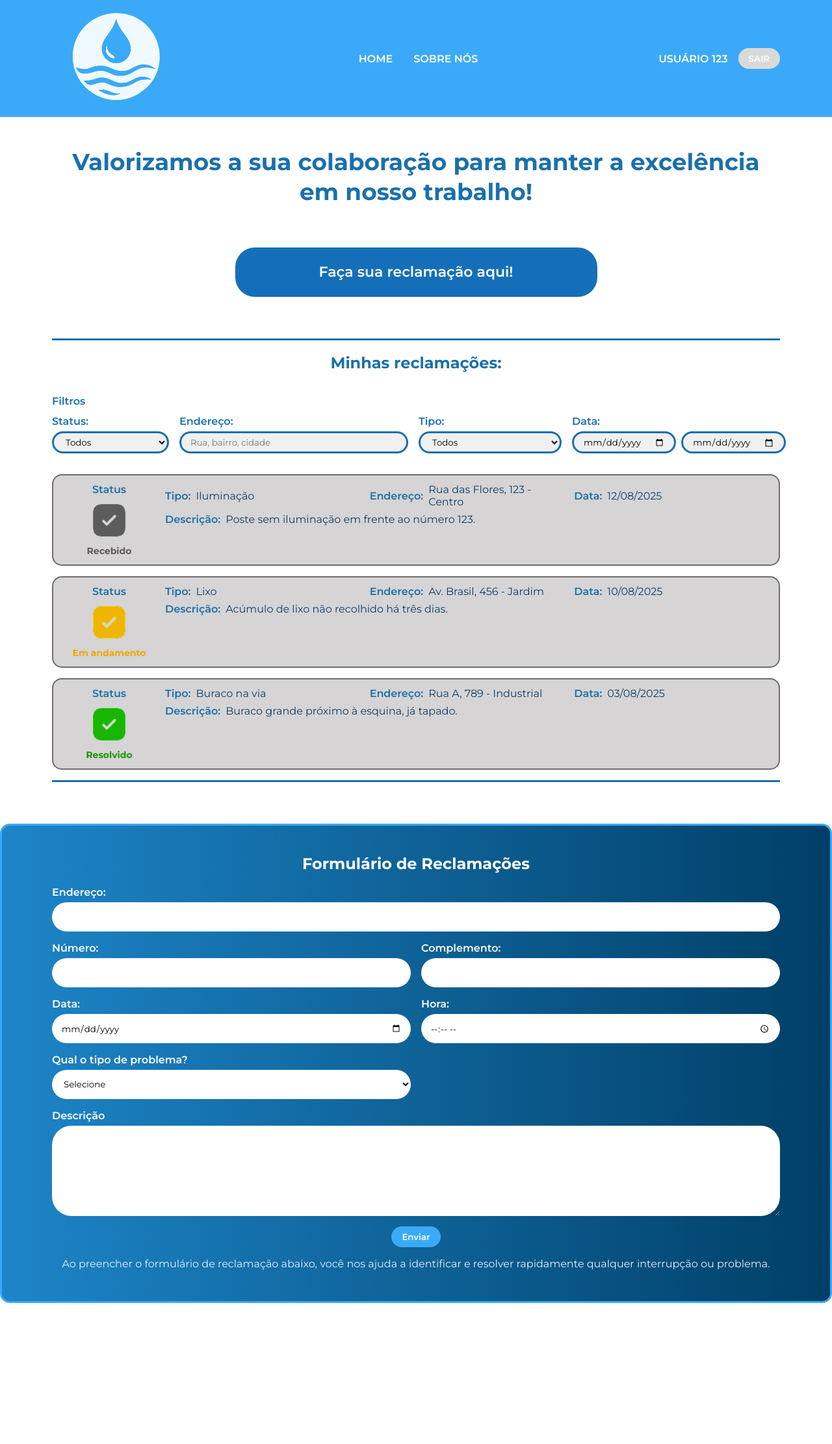
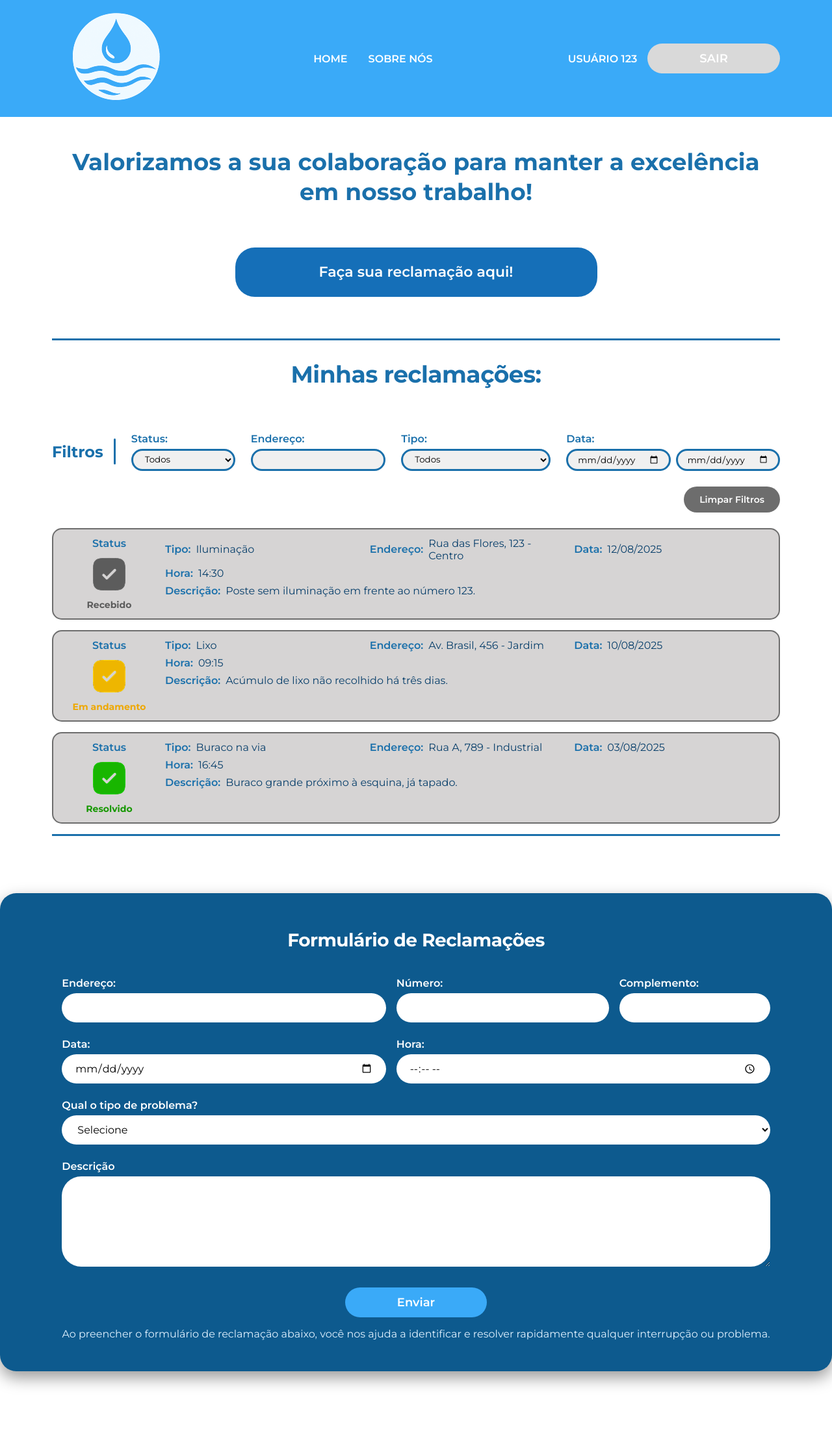
Before and after one commit to pablomontalvao/trabalho-dev-web1, a PHP site: page /html/areaCliente.html in a window 1280 px wide. Shown: the whole page at 65% size. Before the commit the page ends 2006 px from the top, so only its background shows below. Run offline with PHP 8.4, Linux system fonts and the light colour scheme.

Commit message:
quaseprinto

```diff
--- a/css/areaCliente.css
+++ b/css/areaCliente.css
@@ -90,11 +90,17 @@ textarea {
 
 /* Buttons */
 .btn {
-  padding: 8px 16px;
+    padding: 12px 80px;
+    font-size: 18px;
     border-radius: 30px;
     border: none;
     cursor: pointer;
     font-weight: 600;
+    transition: all 0.2s ease-in-out;
+}
+
+.btn:hover {
+    background-color: #1d85c8;
 }
 
 .btn--ghost {
@@ -103,9 +109,10 @@ textarea {
 }
 
 .btn--primary {
-  background: var(--brand-300);
+    background: var(--brand-300, #3aaaf8);
     color: #fff;
 }
+
 
 /* Hero */
 .hero {
@@ -143,6 +150,10 @@ textarea {
 .section__title {
   text-align: center;
   color: var(--brand-800);
+  font-size: 36px; /* Aumenta o tamanho da fonte */
+  font-weight: 700; /* Garante que o texto seja "bold" */
+  margin-bottom: 40px; /* Adiciona mais espaço abaixo do título */
+  letter-spacing: -0.5px; /* Ajuste fino no espaçamento das letras */
 }
 
 .rule {
@@ -165,9 +176,40 @@ textarea {
 
 .filters__row {
   margin-top: 12px;
-  display: grid;
-  grid-template-columns: 180px 1fr 220px 320px;
+  display: flex; /* MUDANÇA: Usar Flexbox para alinhar os itens */
+  align-items: center; /* Alinha verticalmente todos os itens */
+  gap: 24px; /* Espaço entre os filtros */
+  flex-wrap: wrap; /* Permite que os filtros quebrem para a linha de baixo em telas menores */
+}
+
+.filters__title-container {
+  display: flex;
+  align-items: center;
   gap: 16px;
+  height: 40px; /* Altura para alinhar com os inputs */
+}
+
+.filters__title {
+  color: var(--brand-800);
+  font-size: 24px;
+  font-weight: 700;
+  margin: 0;
+}
+
+.filters__divider {
+  width: 3px;
+  height: 100%;
+  background-color: var(--brand-800);
+  border-radius: 2px;
+}
+
+#clear-filters-btn {
+  padding: 8px 24px;
+  font-size: 14px;
+  height: 40px;
+  background-color: var(--muted);
+  color: var(--text-light); /* Garante o texto branco como na imagem */
+  margin-left: auto;
 }
 
 .field {
@@ -177,7 +219,9 @@ textarea {
 }
 
 .field--wide {
-  grid-column: span 1;
+  flex-grow: 1;
+  flex-shrink: 1;
+  min-width: 150px;
 }
 
 .field--dates .date-range {
@@ -192,8 +236,7 @@ textarea {
 }
 
 .field input,
-.field select,
-.field textarea {
+.field select{
   background: #f0f0f0;
   border: 3px solid var(--brand-800);
   border-radius: 30px;
@@ -209,6 +252,14 @@ textarea {
 }
 
 .field--dates input { height: 34px; }
+
+.no-results {
+  text-align: center;
+  padding: 48px 24px;
+  color: var(--brand-800);
+  font-weight: 600;
+  font-size: 18px;
+}
 
 .cards {
   list-style: none;
@@ -226,9 +277,13 @@ textarea {
   border: 2px solid var(--card-border);
   border-radius: 15px;
   padding: 12px 16px;
-  /* Garante que os cards sejam sempre visíveis */
-  visibility: visible;
-  opacity: 1;
+  cursor: pointer;
+  transition: transform 0.2s ease, box-shadow 0.2s ease;
+}
+
+.card:hover {
+  transform: translateY(-2px);
+  box-shadow: 0 6px 20px rgba(0, 0, 0, 0.1);
 }
 
 .card__status {
@@ -265,6 +320,12 @@ textarea {
   color: var(--ok);
 }
 
+.card__body {
+  display: flex;
+  flex-direction: column;
+  gap: 12px;
+}
+
 .card__grid {
   display: grid;
   grid-template-columns: 1fr 1fr 1fr;
@@ -293,17 +354,19 @@ textarea {
 
 /* Form section with gradient panel */
 .form-section {
-  margin: 64px 0;
-  background: linear-gradient(90deg, #1d85c8 0%, #003f67 100%);
-  border: 3px solid #3aaaf8;
-  border-radius: 15px;
-  padding: 24px 0 32px;
+    margin: 64px auto;
+    max-width: 1300px;
+    background: #0d5a8e;
+    border-radius: 25px;
+    padding: 32px 48px;
     color: #fff;
+    box-shadow: 0 10px 25px rgba(0, 0, 0, 0.4);
 }
 
 .section__title--light {
     color: #fff;
     text-align: center;
+    font-size: 28px;
 }
 
 .form {
@@ -312,13 +375,15 @@ textarea {
 
 .form__grid {
   display: grid;
-  grid-template-columns: 1fr 1fr;
-  gap: 16px;
+  grid-template-columns: repeat(6, 1fr);
+  gap: 24px 16px;
 }
 
-.field--span-2 {
-  grid-column: span 2;
-}
+.field--span-6 { grid-column: span 6; }
+.field--span-3 { grid-column: span 3; }
+.field--span-2 { grid-column: span 2; }
+.field--span-1 { grid-column: span 1; }
+
 
 .form .field label {
   color: #fff;
@@ -331,6 +396,8 @@ textarea {
   border: none;
   border-radius: 30px;
   height: 45px;
+  padding: 0 20px;
+  font-size: 16px;
 }
 
 .form .field textarea {
@@ -341,7 +408,7 @@ textarea {
 .form__actions {
     display: grid;
     place-items: center;
-  margin-top: 16px;
+    margin-top: 32px;
 }
 
 .form__note {
--- a/html/areaCliente.html
+++ b/html/areaCliente.html
@@ -47,8 +47,13 @@
         <h2 class="section__title">Minhas reclamações:</h2>
 
         <div class="filters" role="region" aria-label="Filtros">
-          <span class="filters__label">Filtros</span>
+
           <div class="filters__row">
+            <div class="filters__title-container">
+              <h3 class="filters__title">Filtros</h3>
+              <div class="filters__divider"></div>
+            </div>
+
             <div class="field">
               <label for="f-status">Status:</label>
               <select id="f-status">
@@ -58,10 +63,12 @@
                 <option value="resolvido">Resolvido</option>
               </select>
             </div>
+
             <div class="field field--wide">
               <label for="f-endereco">Endereço:</label>
-              <input id="f-endereco" type="text" placeholder="Rua, bairro, cidade" />
+              <input id="f-endereco" type="text" />
             </div>
+
             <div class="field">
               <label for="f-tipo">Tipo:</label>
               <select id="f-tipo">
@@ -74,14 +81,20 @@
                 <option>Outros</option>
               </select>
             </div>
+
             <div class="field field--dates">
               <label>Data:</label>
               <div class="date-range">
-                <input type="date" aria-label="Data início" />
-                <input type="date" aria-label="Data fim" />
+                <div class="date-input-wrapper">
+                  <input type="date" id="f-data-inicio" aria-label="Data início" />
+                </div>
+                <div class="date-input-wrapper">
+                  <input type="date" id="f-data-fim" aria-label="Data fim" />
                 </div>
               </div>
             </div>
+
+            <button id="clear-filters-btn" class="btn btn--ghost" type="button">Limpar Filtros</button>
           </div>
 
           <ul class="cards" id="claims-list" aria-live="polite">
@@ -94,9 +107,12 @@
               <div class="card__body">
                 <div class="card__grid">
                   <div class="card__col"><span class="label">Tipo:</span><span class="value">Iluminação</span></div>
-                <div class="card__col"><span class="label">Endereço:</span><span class="value">Rua das Flores, 123 - Centro</span></div>
+                  <div class="card__col"><span class="label">Endereço:</span><span class="value">Rua das Flores, 123 -
+                      Centro</span></div>
                   <div class="card__col"><span class="label">Data:</span><span class="value">12/08/2025</span></div>
-                <div class="card__col card__col--full"><span class="label">Descrição:</span><span class="value">Poste sem iluminação em frente ao número 123.</span></div>
+                  <div class="card__col"><span class="label">Hora:</span><span class="value">14:30</span></div>
+                  <div class="card__col card__col--full"><span class="label">Descrição:</span><span class="value">Poste
+                      sem iluminação em frente ao número 123.</span></div>
                 </div>
               </div>
             </li>
@@ -110,9 +126,12 @@
               <div class="card__body">
                 <div class="card__grid">
                   <div class="card__col"><span class="label">Tipo:</span><span class="value">Lixo</span></div>
-                <div class="card__col"><span class="label">Endereço:</span><span class="value">Av. Brasil, 456 - Jardim</span></div>
+                  <div class="card__col"><span class="label">Endereço:</span><span class="value">Av. Brasil, 456 -
+                      Jardim</span></div>
                   <div class="card__col"><span class="label">Data:</span><span class="value">10/08/2025</span></div>
-                <div class="card__col card__col--full"><span class="label">Descrição:</span><span class="value">Acúmulo de lixo não recolhido há três dias.</span></div>
+                  <div class="card__col"><span class="label">Hora:</span><span class="value">09:15</span></div>
+                  <div class="card__col card__col--full"><span class="label">Descrição:</span><span
+                      class="value">Acúmulo de lixo não recolhido há três dias.</span></div>
                 </div>
               </div>
             </li>
@@ -126,13 +145,19 @@
               <div class="card__body">
                 <div class="card__grid">
                   <div class="card__col"><span class="label">Tipo:</span><span class="value">Buraco na via</span></div>
-                <div class="card__col"><span class="label">Endereço:</span><span class="value">Rua A, 789 - Industrial</span></div>
+                  <div class="card__col"><span class="label">Endereço:</span><span class="value">Rua A, 789 -
+                      Industrial</span></div>
                   <div class="card__col"><span class="label">Data:</span><span class="value">03/08/2025</span></div>
-                <div class="card__col card__col--full"><span class="label">Descrição:</span><span class="value">Buraco grande próximo à esquina, já tapado.</span></div>
+                  <div class="card__col"><span class="label">Hora:</span><span class="value">16:45</span></div>
+                  <div class="card__col card__col--full"><span class="label">Descrição:</span><span class="value">Buraco
+                      grande próximo à esquina, já tapado.</span></div>
                 </div>
               </div>
             </li>
           </ul>
+          <p id="no-results-message" class="no-results" style="display: none;">Nenhuma reclamação encontrada com os
+            filtros aplicados.</p>
+
           <div class="rule rule--bottom"></div>
         </div>
     </section>
@@ -142,32 +167,32 @@
         <h2 id="form-title" class="section__title section__title--light">Formulário de Reclamações</h2>
         <form class="form" id="complaint-form" action="#" method="post">
           <div class="form__grid">
-            <div class="field field--span-2">
+            <div class="field field--span-3">
               <label for="endereco">Endereço:</label>
               <input id="endereco" name="endereco" type="text" required />
             </div>
 
-            <div class="field">
+            <div class="field field--span-2">
               <label for="numero">Número:</label>
               <input id="numero" name="numero" type="text" inputmode="numeric" />
             </div>
 
-            <div class="field">
+            <div class="field field--span-1">
               <label for="complemento">Complemento:</label>
               <input id="complemento" name="complemento" type="text" />
             </div>
 
-            <div class="field">
+            <div class="field field--span-3">
               <label for="data">Data:</label>
               <input id="data" name="data" type="date" required />
             </div>
 
-            <div class="field">
+            <div class="field field--span-3">
               <label for="hora">Hora:</label>
               <input id="hora" name="hora" type="time" required />
             </div>
 
-            <div class="field">
+            <div class="field field--span-6">
               <label for="tipo">Qual o tipo de problema?</label>
               <select id="tipo" name="tipo" required>
                 <option value="" disabled selected>Selecione</option>
@@ -180,16 +205,17 @@
               </select>
             </div>
 
-            <div class="field field--span-2">
+            <div class="field field--span-6">
               <label for="descricao">Descrição</label>
-              <textarea id="descricao" name="descricao" rows="5" required></textarea>
+              <textarea id="descricao" name="descricao" rows="5"></textarea>
             </div>
           </div>
 
           <div class="form__actions">
             <button type="submit" class="btn btn--primary">Enviar</button>
           </div>
-          <p class="form__note">Ao preencher o formulário de reclamação abaixo, você nos ajuda a identificar e resolver rapidamente qualquer interrupção ou problema.</p>
+          <p class="form__note">Ao preencher o formulário de reclamação abaixo, você nos ajuda a identificar e resolver
+            rapidamente qualquer interrupção ou problema.</p>
         </form>
       </div>
     </section>
@@ -224,8 +250,10 @@
         const statusFilter = document.getElementById('f-status');
         const enderecoFilter = document.getElementById('f-endereco');
         const tipoFilter = document.getElementById('f-tipo');
-        const dataInicioFilter = document.querySelector('input[type="date"]:first-of-type');
-        const dataFimFilter = document.querySelector('input[type="date"]:last-of-type');
+        // Mude os seletores para os IDs que adicionamos
+        const dataInicioFilter = document.getElementById('f-data-inicio');
+        const dataFimFilter = document.getElementById('f-data-fim');
+        const clearFiltersBtn = document.getElementById('clear-filters-btn'); // Pega o botão
 
         [statusFilter, enderecoFilter, tipoFilter, dataInicioFilter, dataFimFilter].forEach(filter => {
           if (filter) {
@@ -233,7 +261,24 @@
           }
         });
 
-        // Garante que todos os cards sejam visíveis inicialmente
+        // Adiciona o evento de clique no botão
+        clearFiltersBtn.addEventListener('click', () => this.clearFilters());
+
+        this.showAllCards();
+      }
+
+      clearFilters() {
+        // Limpa o valor de cada campo do formulário de filtros
+        document.getElementById('f-status').value = '';
+        document.getElementById('f-endereco').value = '';
+        document.getElementById('f-tipo').value = '';
+        document.getElementById('f-data-inicio').value = '';
+        document.getElementById('f-data-fim').value = '';
+
+        // Esconde a mensagem de "nenhum resultado"
+        document.getElementById('no-results-message').style.display = 'none';
+
+        // Reexibe todos os cards
         this.showAllCards();
       }
 
@@ -260,6 +305,7 @@
           const tipo = card.querySelector('.card__col:first-child .value').textContent;
           const endereco = card.querySelector('.card__col:nth-child(2) .value').textContent;
           const data = card.querySelector('.card__col:nth-child(3) .value').textContent;
+          const hora = (card.querySelector('.card__col:nth-child(4) .value') || { textContent: '' }).textContent;
           const descricao = card.querySelector('.card__col--full .value').textContent;
 
           this.complaints.push({
@@ -268,10 +314,10 @@
             tipo,
             endereco,
             data,
+            hora,
             descricao,
             numero: '',
             complemento: '',
-            hora: ''
           });
 
           console.log(`Card ${index + 1} carregado: ID ${id}, Status: ${status}, Tipo: ${tipo}`);
@@ -324,6 +370,7 @@
               <div class="card__col"><span class="label">Tipo:</span><span class="value">${complaint.tipo}</span></div>
               <div class="card__col"><span class="label">Endereço:</span><span class="value">${enderecoCompleto}</span></div>
               <div class="card__col"><span class="label">Data:</span><span class="value">${complaint.data}</span></div>
+              <div class="card__col"><span class="label">Hora:</span><span class="value">${complaint.hora || ''}</span></div>
               <div class="card__col card__col--full"><span class="label">Descrição:</span><span class="value">${complaint.descricao}</span></div>
             </div>
           </div>
@@ -333,43 +380,74 @@
         cardsList.insertBefore(card, cardsList.firstChild);
       }
 
+      // COLE ESTA VERSÃO CORRIGIDA NO LUGAR DA SUA FUNÇÃO applyFilters
       applyFilters() {
         const statusFilter = document.getElementById('f-status').value;
         const enderecoFilter = document.getElementById('f-endereco').value.toLowerCase();
         const tipoFilter = document.getElementById('f-tipo').value;
-        const dataInicioFilter = document.querySelector('input[type="date"]:first-of-type').value;
-        const dataFimFilter = document.querySelector('input[type="date"]:last-of-type').value;
+        const dataInicioFilter = document.getElementById('f-data-inicio').value;
+        const dataFimFilter = document.getElementById('f-data-fim').value;
 
         const cards = document.querySelectorAll('.card');
+        let visibleCardsCount = 0;
+
+        // Parse das datas do filtro fora do loop para melhor performance
+        const inicioDate = dataInicioFilter ? new Date(`${dataInicioFilter}T00:00:00`) : null;
+        const fimDate = dataFimFilter ? new Date(`${dataFimFilter}T00:00:00`) : null;
 
         cards.forEach(card => {
           let show = true;
           const status = card.dataset.status;
           const tipo = card.querySelector('.card__col:first-child .value').textContent;
           const endereco = card.querySelector('.card__col:nth-child(2) .value').textContent.toLowerCase();
-          const data = card.querySelector('.card__col:nth-child(3) .value').textContent;
+          const dataTexto = card.querySelector('.card__col:nth-child(3) .value').textContent;
 
           // Filtro por status
-          if (statusFilter && status !== statusFilter) show = false;
+          if (statusFilter && status !== statusFilter) {
+            show = false;
+          }
 
           // Filtro por endereço
-          if (enderecoFilter && !endereco.includes(enderecoFilter)) show = false;
+          if (enderecoFilter && !endereco.includes(enderecoFilter)) {
+            show = false;
+          }
 
           // Filtro por tipo
-          if (tipoFilter && tipo !== tipoFilter) show = false;
+          if (tipoFilter && tipo !== tipoFilter) {
+            show = false;
+          }
 
-          // Filtro por data (implementação básica)
-          if (dataInicioFilter || dataFimFilter) {
-            // Aqui você pode implementar lógica mais sofisticada de filtro por data
-            // Por enquanto, apenas mostra todos se houver filtro de data
+          // --- LÓGICA DE DATA CORRIGIDA ---
+          // Só executa o filtro de data se o card ainda estiver visível
+          if (show && (inicioDate || fimDate)) {
+            // Converte a data do card (DD/MM/AAAA) para um objeto Date confiável
+            const [dia, mes, ano] = dataTexto.split('/');
+            const cardDate = new Date(ano, mes - 1, dia); // Mês é 0-indexado (0-11)
+
+            // Compara com a data de início
+            if (inicioDate && cardDate < inicioDate) {
+              show = false;
+            }
+
+            // Compara com a data de fim (de forma inclusiva)
+            if (fimDate && cardDate > fimDate) {
+              show = false;
+            }
           }
 
           card.style.display = show ? 'grid' : 'none';
+          if (show) {
+            visibleCardsCount++;
+          }
         });
 
-        // Se nenhum filtro estiver ativo, mostra todos os cards
-        if (!statusFilter && !enderecoFilter && !tipoFilter && !dataInicioFilter && !dataFimFilter) {
-          this.showAllCards();
+
+
+        const noResultsMessage = document.getElementById('no-results-message');
+        if (visibleCardsCount === 0) {
+          noResultsMessage.style.display = 'block';
+        } else {
+          noResultsMessage.style.display = 'none';
         }
       }
 
```
Also changed, not shown: css/areaAdm.css (+91 -14 lines), html/areaAdm.html (+136 -40 lines). Lines whose indentation alone changed are shown as unchanged.
